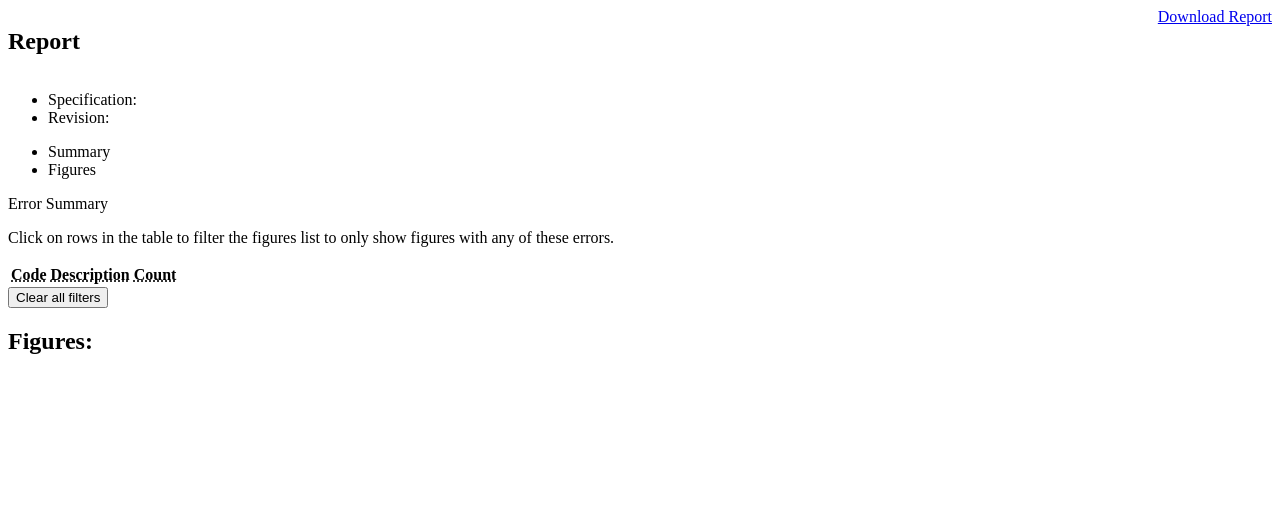
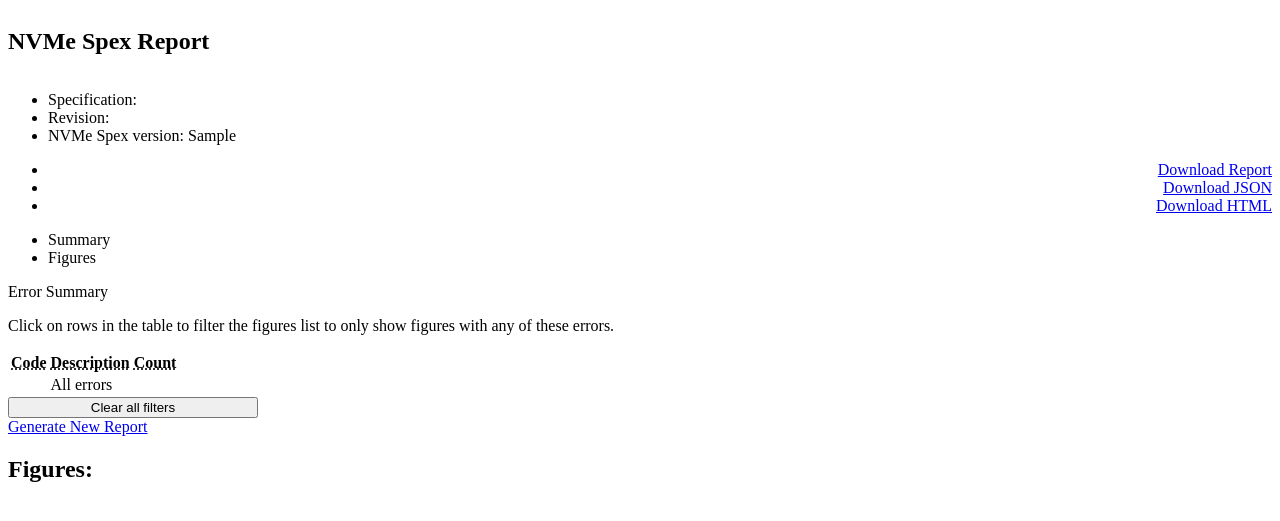
Before and after one commit to SamsungDS/Spex, a Python web app: template src/spexsrv/templates/report.html in a window 1280 px wide. Shown: the top 521 px of the page. Run offline with Jinja, Linux system fonts and the light colour scheme; the template is opened without the code that fills it: most values are stand-ins (such as "Sample title", 1, 10 or a date in 2020); lists and menus that the app fills with data are empty.

Commit message:
feat(ui): new reporting view for linting errors
Builds upon the existing report view but now includes the html part of
the figures that have linting violations.

Further there was an issue with showing a limited amount of linting
errors. The functionality that should show a list of linting errors, was
iterating through the list of parsed figures and appending its linting
errors. This means that tables that are not being parsed by error or
otherwise would not be shown.  Now It iterates through the errors and
show that.

Signed-off-by: Morten B. Rasmussen <m.rasmussen@samsung.com>

```diff
--- a/src/spex/htmlspec/htmlrenderer.py
+++ b/src/spex/htmlspec/htmlrenderer.py
@@ -198,7 +198,10 @@
         s.dedent().emitln(f"</{lst.tag}>")
 
     def _render_table(self, s: Section, tbl: Table) -> None:
-        s.emitln("<table>").indent()
+        if tbl.id:
+            s.emitln(f"<table id='{tbl.id}'>").indent()
+        else:
+            s.emitln("<table>").indent()
         for rndx, row in enumerate(tbl.rows):
             s.emitln("<tr>").indent()
             for cndx, cell in enumerate(row):
--- a/src/spex/jsonspec/extractors/regular_expressions.py
+++ b/src/spex/jsonspec/extractors/regular_expressions.py
@@ -65,3 +65,5 @@
 ELLIPSIS_LABEL_REGEX = compile(r"^[\s]*[\.\.\.]|[…][\s]*$")
 
 LABEL_VALIDATION_REGEX = compile(r"^[a-zA-Z][\w]*$")
+
+TABLE_ID_REGEX = compile(r"^Figure (?P<id>\d+):.*")
--- a/src/spexsrv/templates/report.html
+++ b/src/spexsrv/templates/report.html
@@ -22,17 +22,31 @@
     .no-select {
         user-select: none;
     }
+    .figure-err table {
+        border: 1px solid black;
+    }
+    .figure-err table tr {
+        border: 1px solid black;
+    }
+    .figure-err table td {
+        padding: 0.5em 1em;
+    }
+    .figure-err table th {
+        padding: 0.5em 1em;
+    }
+    .button {
+        min-width: 250px;
+    }
 </style>
 {% endblock %}
 {% block content %}
 <section class="container box mt-6">
     <div class="flex justify-between">
-        <h1 class="title">Report</h1>
-        {% if link_self is defined and link_self is not none %}
-        <a class="button is-success" href="{{ link_self }}" download="report.html">Download Report</a>
-        {% endif %}
+        <h1 class="title">NVMe Spex Report</h1>
+
     </div>
-
+    <div class="columns">
+        <div class="column">
             <ul>
                 <li>
                     <span class="has-text-weight-bold">Specification: </span>
@@ -42,7 +56,33 @@
                     <span class="has-text-weight-bold">Revision: </span>
                     <span x-data x-text="report.meta.revision"></span>
                 </li>
+                <li>
+                    <span class="has-text-weight-bold">NVMe Spex version: </span>
+                    <span> {{ spex_version }}</span>
+                </li>
             </ul>
+
+        </div>
+        <div class="column" align="right">
+            <ul>
+            <li class="m-1" >
+            {% if link_self is defined and link_self is not none %}
+            <a class="button is-success" href="{{ link_self }}" download="report.html">Download Report</a>
+            {% endif %}
+            {% if link_json is defined and link_json is not none %}
+            </li>
+            <li class="m-1">
+            <a class="button is-info" href="{{ link_json }}" download="report.json">Download JSON</a>
+            </li>
+            {% endif %}
+            {% if link_html is defined and link_html is not none %}
+            <li class="m-1">
+            <a class="button is-link" href="{{ link_html }}" download="spec.html">Download HTML</a>
+            </li>
+            {% endif %}
+            </ul>
+        </div>
+    </div>
     <div x-data class="tabs">
         <ul>
             <li x-data :class="{'is-active': $store.tab === 'summary'}">
@@ -80,6 +120,11 @@
                             <td class="has-text-right"><span x-text="entry.amount"></span></td>
                         </tr>
                     </template>
+                        <tr>
+                            <td></td>
+                            <td>All errors</td>
+                            <td class="has-text-right" x-text="errorSum()"></td>
+                        </tr>
                 </tbody>
             </table>
             <div class="level">
@@ -87,6 +132,14 @@
                     <div class="level-item">
                         <button class="button is-warning" x-on:click="$store.error_summary.clear()">Clear all
                             filters</button>
+
+                    </div>
+                </div>
+                <div class="level-left">
+                    <div class="level-item">
+                        {% if link_self is defined and link_self is not none %}
+                        <a class="button is-primary" href="/" >Generate New Report</a>
+                        {% endif %}
                     </div>
                 </div>
             </div>
@@ -96,13 +149,43 @@
         <h2 class="title">Figures:</h2>
         <template x-if="!$store.figures.loading && $store.figures.value && $store.figures.length !== 0">
             <div>
-                <template x-data x-for="e in $store.figures.value">
-                    <span>
-                        <span>&quot;</span>
-                        <span x-text="e.fig_id"></span>
-                        <span>&quot;</span>
-                        <span>,</span>
+                <template x-data x-for="[fig_id, e] in Object.entries($store.figures.lints)">
+                    <template x-if="e.length > 0">
+                        <article class="message figure-err">
+                            <div class="message-header" x-text="figureHeader(`${fig_id}`)">
+                            </div>
+                            <div x-data="{err: e.lint_errors}" class="message-body">
+                                <div x-html="getFigureId(`${fig_id}`)" class="mb-2 is-full"></div>
+                                <div class="columns is-flex-wrap-wrap">
+                                    <template x-for="lint_err in e">
+                                        <div class="column is-half">
+                                            <div class="card">
+                                                <div class="card-content">
+                                                    <div class="content">
+                                                        <span class="tag is-text is-size-6 has-text-weight-bold">
+                                                            <strong class="mr-3"> Row: </strong>
+                                                            <span x-text="lint_err.row"></span>
                                                         </span>
+                                                        <span class="tag is-warning is-size-6">
+                                                            <span class="mr-2 ml-2"> Linting error: </span>
+                                                            <span x-text="lint_err.msg"></span>
+                                                            (
+                                                            <span x-text="lint_err.code"></span>
+                                                            )
+                                                        </span>
+                                                        <template x-if="lint_err.context.label">
+                                                            <span class="tag is-size-6  has-text-weight-bold is-info"
+                                                                x-text="lint_err.context.label"></span>
+                                                        </template>
+                                                    </div>
+                                                </div>
+                                            </div>
+                                        </div>
+                                    </template>
+                                </div>
+                            </div>
+                        </article>
+                    </template>
                 </template>
             </div>
         </template>
@@ -113,18 +196,21 @@
 {% block scripts %}
 <script defer>
     const report = {{ report_json | tojson }};
+    const erroneous_figure_ids = {{ erroneous_figure_ids  | tojson }};
+    const report_html = {{ report_html | tojson }};
     const lintCodes = {{ lint_codes | tojson }};
 
     const capitalize = (word) => (
         word.charAt(0).toUpperCase()
         + word.slice(1)
     );
+    const figureHeader = (fig) => {
+        return "Figure " + fig;
+    };
     const figureTitle = (ent) => {
         if (ent.title) {
             return ent.title;
         }
-
-        // report[0].fig_id.split("_") // [ "11", "0" ];
         fig_elems = ent.fig_id.split("_");
         rfig_id = fig_elems[0];
         rfig = report.entities.find(parent => parent.fig_id === rfig_id);
@@ -162,7 +248,24 @@
         // sort in descending order
         arr.sort((a, b) => b.amount - a.amount)
         return arr;
+    };
+
+    const errorSum = () => {
+        lints = lintGroupByCode();
+        return lints.reduce((n, {amount}) => n + amount, 0);
     }
+
+    const getFigureId = (figure) => {
+        const fig_id = figure.split("_")[0];
+        const html = report_html[fig_id];
+        if (html != undefined) {
+            return html;
+        } else {
+            return figure;
+        }
+
+    };
+
     document.addEventListener("alpine:init", () => {
     Alpine.store("tab", "summary");
     Alpine.store("error_summary", {
@@ -196,8 +299,7 @@
                 this.loading = true;
                 console.warn("RECOMPUTING FIGURES");
                 let ents = report.entities;
-                console.debug("ENTS");
-                console.debug(ents);
+
                 let filter_codes = Alpine.store("error_summary")
                     .rows.filter(e => e.selected)
                     .map(e => e.code);
@@ -221,43 +323,26 @@
 
                 // add lint_errors to entities
                 let ents_w_lints = ents.map(e => {
-                    if (lints_by_fig[e.fig_id]) {
+                    let entity = e
+                    if (lints_by_fig[entity.fig_id]) {
                         e.lint_errors = lints_by_fig[e.fig_id];
                     } else {
                         e.lint_errors = [];
                     }
                     return e;
                 });
-
                 if (filter_codes.length) {
                     ents_w_lints = ents_w_lints.filter(e => e.lint_errors.length > 0);
                 }
 
                 this.value = ents_w_lints;
+                this.lints = lints_by_fig;
                 this.loading = false;
                 console.warn(`recompute DONE ${this.value.length} elems`);
             });
         }
     });
 
-    // Alpine.store("fig_uistate", {
-    //     toggleShow(fig_id) {
-    //         this[fig_id].show = ! this[fig_id].show;
-    //     },
-    //     init() {
-    //         Alpine.effect(() => {
-    //             console.info("STORE[fig_uistate] init");
-    //             //let ents = report.entities;
-    //             let ents = Alpine.store("figures").value;
-    //             console.warn(typeof(ents));
-    //             console.warn(ents);
-    //             ents.forEach(e => this[e.fig_id] = {
-    //                 show: false,
-    //                 tab: 'figure'
-    //             });
-    //         });
-    //     }
-    // });
 });
 
 </script>
```
Also changed, not shown: src/spex/htmlspec/parser.py (+31 -2 lines), src/spexsrv/application/app.py (+51 -23 lines), src/spexsrv/application/report_view.py (added, +26 -0 lines), src/spexsrv/templates/upload-form.html (+29 -4 lines). Lines whose indentation alone changed are shown as unchanged.
